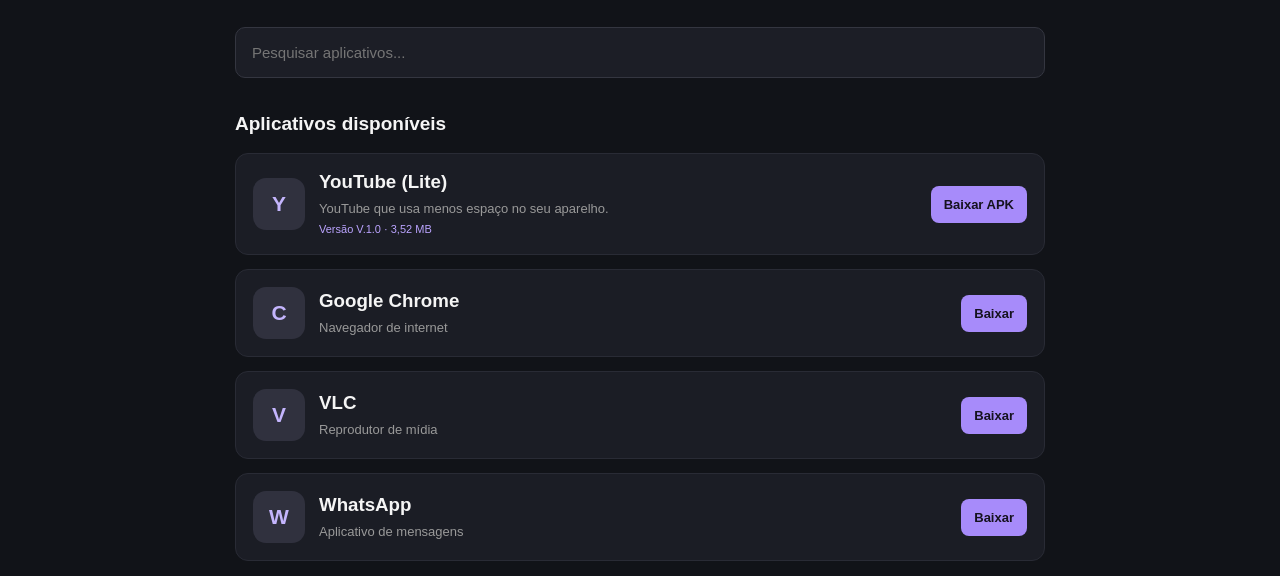
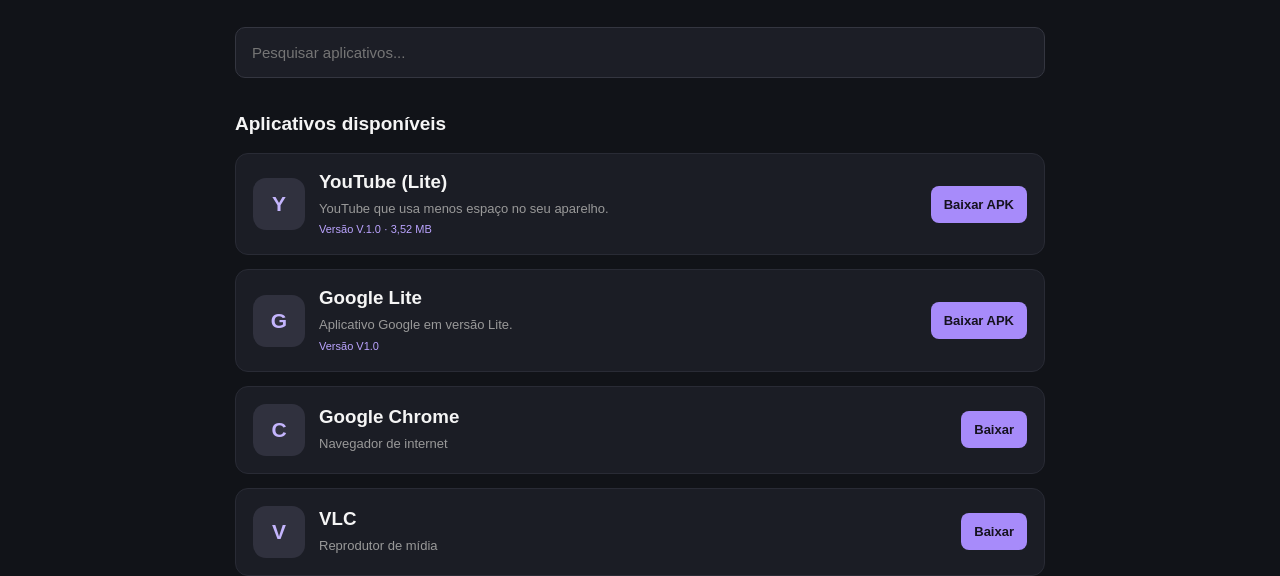
Before and after one commit to paulusgaulos-byte/Nexus-downloads, a plain HTML site: page index.html in a window 1280 px wide. Shown: the part 246-822 px from the top of the page. Drawn offline with Linux system fonts and the light colour scheme.

Commit message:
Update index.html

```diff
--- a/index.html
+++ b/index.html
@@ -180,6 +180,27 @@ footer {
       </a>
 
     </article>
+<!-- GOOGLE LITE -->
+
+<article class="app"
+data-name="google lite google leve aplicativo">
+
+<div class="app-icon">G</div>
+
+<div class="info">
+<h3>Google Lite</h3>
+<p>Aplicativo Google em versão Lite.</p>
+<span class="version">Versão V1.0</span>
+</div>
+
+<a class="download"
+href="https://github.com/paulusgaulos-byte/Nexus-downloads/releases/download/1.0/Google.apk">
+
+Baixar APK
+
+</a>
+
+</article>
 
     <!-- GOOGLE CHROME -->
     <article class="app"
```
